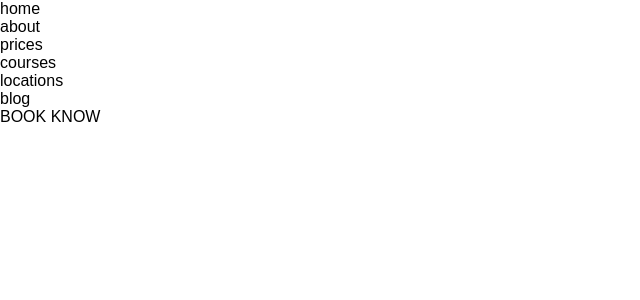
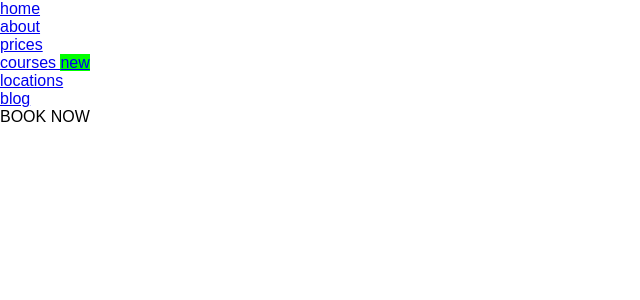
Before and after one commit to NeriEroi/proj-html-vuejs, a Vue app: page / in a window 1280 px wide. Shown: the top 300 px of the page, without its empty margins (0-640 px from the left). Built offline with nearby package versions, Linux system fonts and the light colour scheme; a web font is replaced by a local one.

Commit message:
header, modifica data( ) e ciclo

```diff
--- a/src/components/Header.vue
+++ b/src/components/Header.vue
@@ -2,17 +2,17 @@
   <header>
     <!-- <img src="../assets/images/driving_preview.jpg" alt=""> -->
 
-    <ul v-for="(headerLink, index) in headerLinks" :key="index">
+    <ul>
+      <li v-for="(headerLink, index) in headerLinks" :key="index">
+        <a :class="(headerLink.status) ? 'new' : null" href="#">
+          {{ headerLink.text }}
+        </a>
+      </li>
+
       <li>
-        {{ headerLink.text }}
+          BOOK NOW
       </li>
     </ul>
-
-    <div class="button_cont">
-      <div class="button">
-        BOOK KNOW
-      </div>
-    </div>
 
   </header>
 </template>
@@ -24,22 +24,28 @@ export default {
       return {
         headerLinks: [
           {
-            text: "home"
+            text: "home",
+            status: false
           },
           {
-            text: "about"
+            text: "about",
+            status: false
           },
           {
-            text: "prices"
+            text: "prices",
+            status: false
           },
           {
-            text: "courses"
+            text: "courses",
+            status: true
           },
           {
-            text: "locations"
+            text: "locations",
+            status: false
           },
           {
-            text: "blog"
+            text: "blog",
+            status: false
           },
         ]
       }
@@ -51,4 +57,15 @@ export default {
 @import "../style/generals";
 @import "../style/vars";
 
+header {
+  ul {
+    li .new::after {
+      width: 10px;
+      height: 10px;
+      background-color: lime;
+      content: "new";
+    }
+  }
+}
+
 </style>
```
